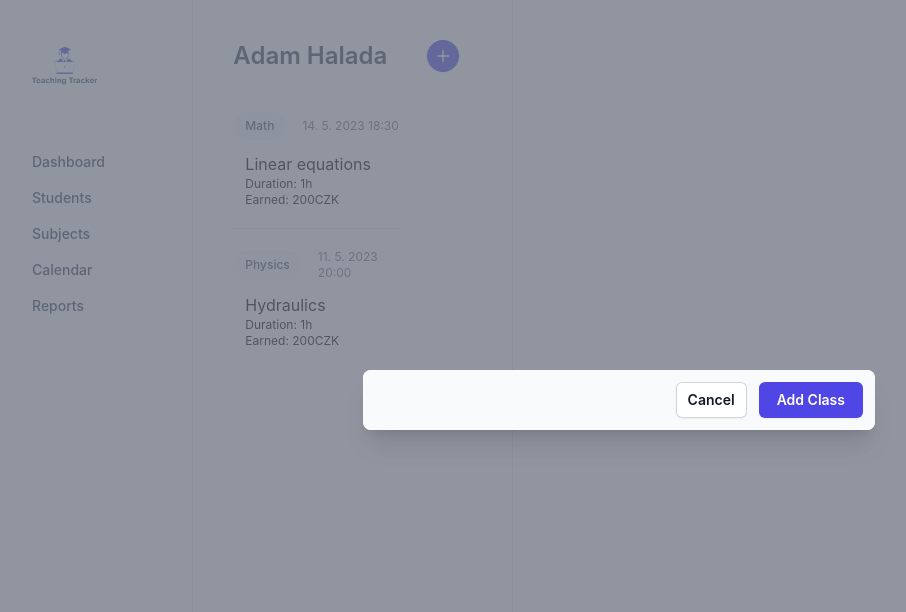
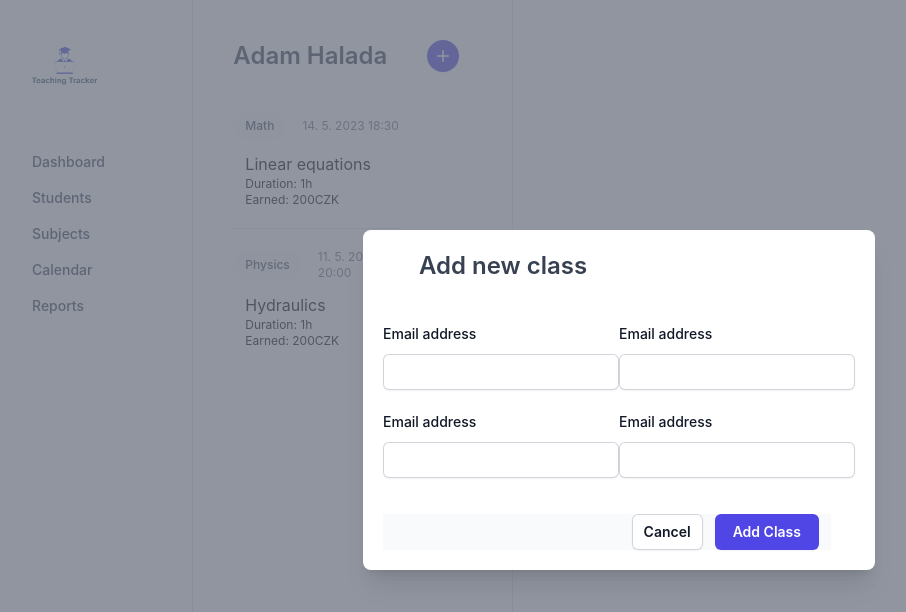
Before and after one commit to SamuelVitek/teaching_tracker, a React (Create React App) app: page / in a window 1280 px wide. Both pictures are taken after a click on the button 464 px from the left and 56 px from the top of the page. Shown: the top 612 px of the page, without its empty margins (21-927 px from the left). Built offline with nearby package versions, Linux system fonts and the light colour scheme.

Commit message:
Preparing modal window inputs - necessity for Date, Duration and Class type, Topic - bonus, adding files

```diff
--- a/src/components/Classes/AddClass.js
+++ b/src/components/Classes/AddClass.js
@@ -1,18 +1,36 @@
 import React from 'react';
 import Button from "../Accessories/Button";
+import Input from "../Accessories/Input";
 
 const AddClass = (props) => {
-
+    const inputProperties = [
+        {
+            label: 'Email address',
+            vars: 'email'
+        },
+        {
+            label: 'Password',
+            vars: 'password'
+        }
+    ]
 
     return (
         <div className="relative z-10" aria-labelledby="modal-title" role="dialog" aria-modal="true">
             <div className="fixed inset-0 bg-gray-500 bg-opacity-75 transition-opacity"></div>
 
             <div className="fixed inset-0 z-10 overflow-y-auto">
-                <div className="flex min-h-full items-end justify-center p-4 text-center sm:items-center sm:p-0">
-                    <div className="relative transform overflow-hidden rounded-lg bg-white text-left shadow-xl transition-all sm:my-8 sm:w-full sm:max-w-lg">
-
-                        <div className="bg-gray-50 px-4 py-3 sm:flex sm:flex-row-reverse sm:px-6">
+                <div className="flex min-h-full items-end justify-center text-center sm:items-center sm:p-0">
+                    <div className="relative transform overflow-hidden rounded-lg bg-white text-left shadow-xl transition-all sm:my-8 sm:w-full sm:max-w-lg p-5">
+                        <h2 className='text-2xl ml-9 mb-5 text-gray-700 font-semibold'>Add new class</h2>
+                        <div className='flex justify-evenly py-5'>
+                            <Input labeling={inputProperties[0]} />
+                            <Input labeling={inputProperties[0]} />
+                        </div>
+                        <div className='flex justify-evenly mb-9'>
+                            <Input labeling={inputProperties[0]} />
+                            <Input labeling={inputProperties[0]} />
+                        </div>
+                        <div className="bg-gray-50 px-4 sm:flex sm:flex-row-reverse sm:px-6 mr-6">
                             <Button
                                 key={1}
                                 label={'Add Class'}
```
